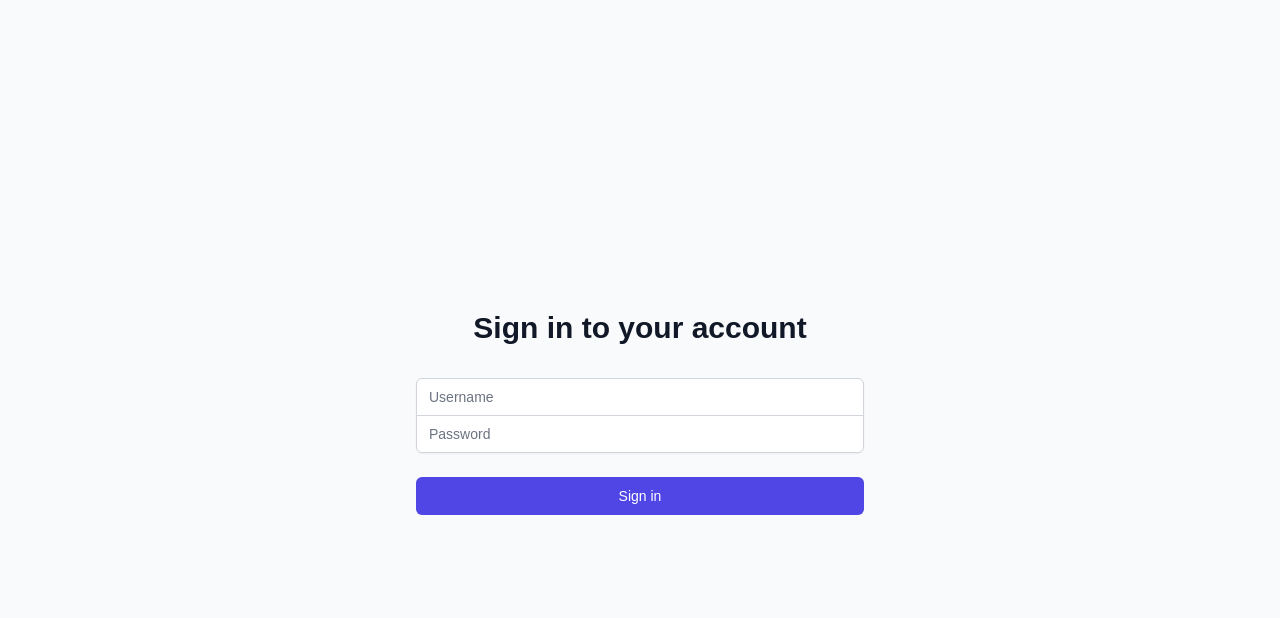
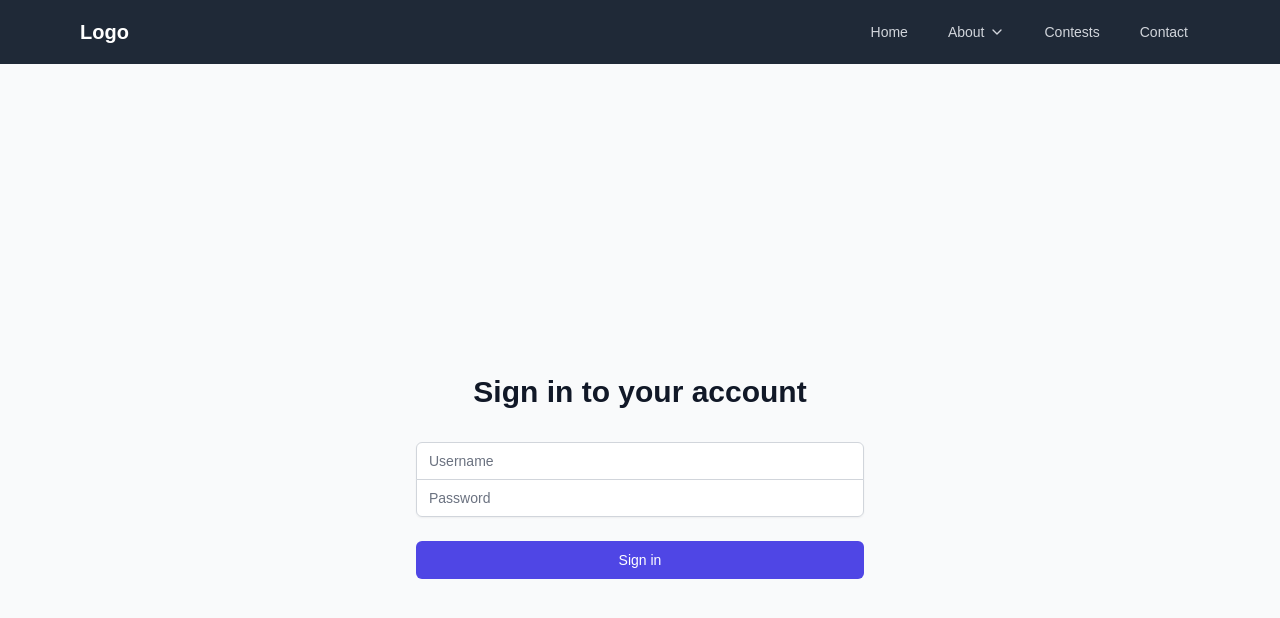
Before and after one commit to akbota-kurmangazhyyeva/bookshelf, a Next.js app: page /login in a window 1280 px wide. Shown: the top 618 px of the page. Built offline with nearby package versions, Linux system fonts and the light colour scheme.

Commit message:
upd: +navbar

```diff
--- a/src/app/layout.tsx
+++ b/src/app/layout.tsx
@@ -2,35 +2,19 @@ import type { Metadata } from "next";
 import localFont from "next/font/local";
 import "./globals.css";
 import SessionWrapper from '@/components/SessionWrapper';
-
-const geistSans = localFont({
-  src: "./fonts/GeistVF.woff",
-  variable: "--font-geist-sans",
-  weight: "100 900",
-});
-const geistMono = localFont({
-  src: "./fonts/GeistMonoVF.woff",
-  variable: "--font-geist-mono",
-  weight: "100 900",
-});
-
-export const metadata: Metadata = {
-  title: "Create Next App",
-  description: "Generated by create next app",
-};
+import Navbar from '../components/Navbar';
 
 export default function RootLayout({
   children,
-}: Readonly<{
-  children: React.ReactNode;
-}>) {
+}: {
+  children: React.ReactNode
+}) {
   return (
     <html lang="en">
-      <body
-        className={`${geistSans.variable} ${geistMono.variable} antialiased`}
-      >
+      <body>
+        <Navbar />
         <SessionWrapper>{children}</SessionWrapper>
-        </body>
+      </body>
     </html>
-  );
+  )
 }
```
